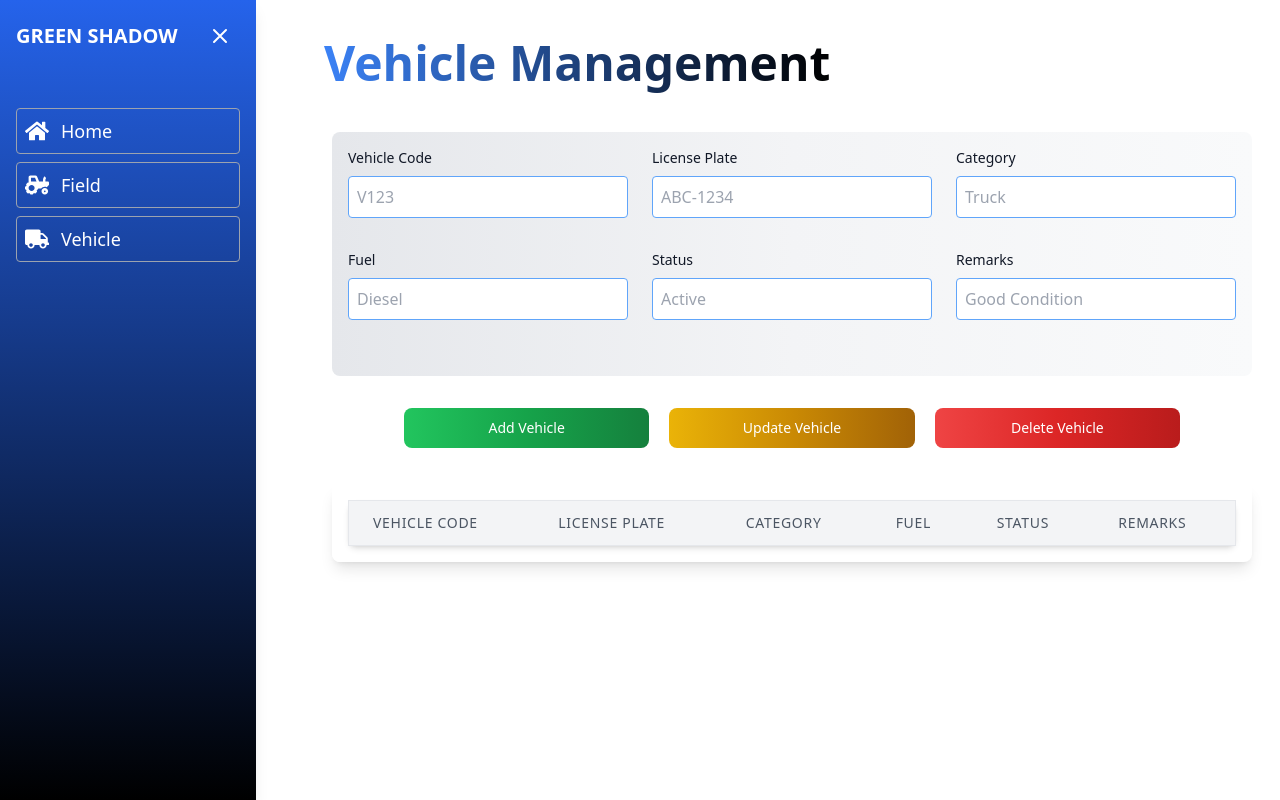
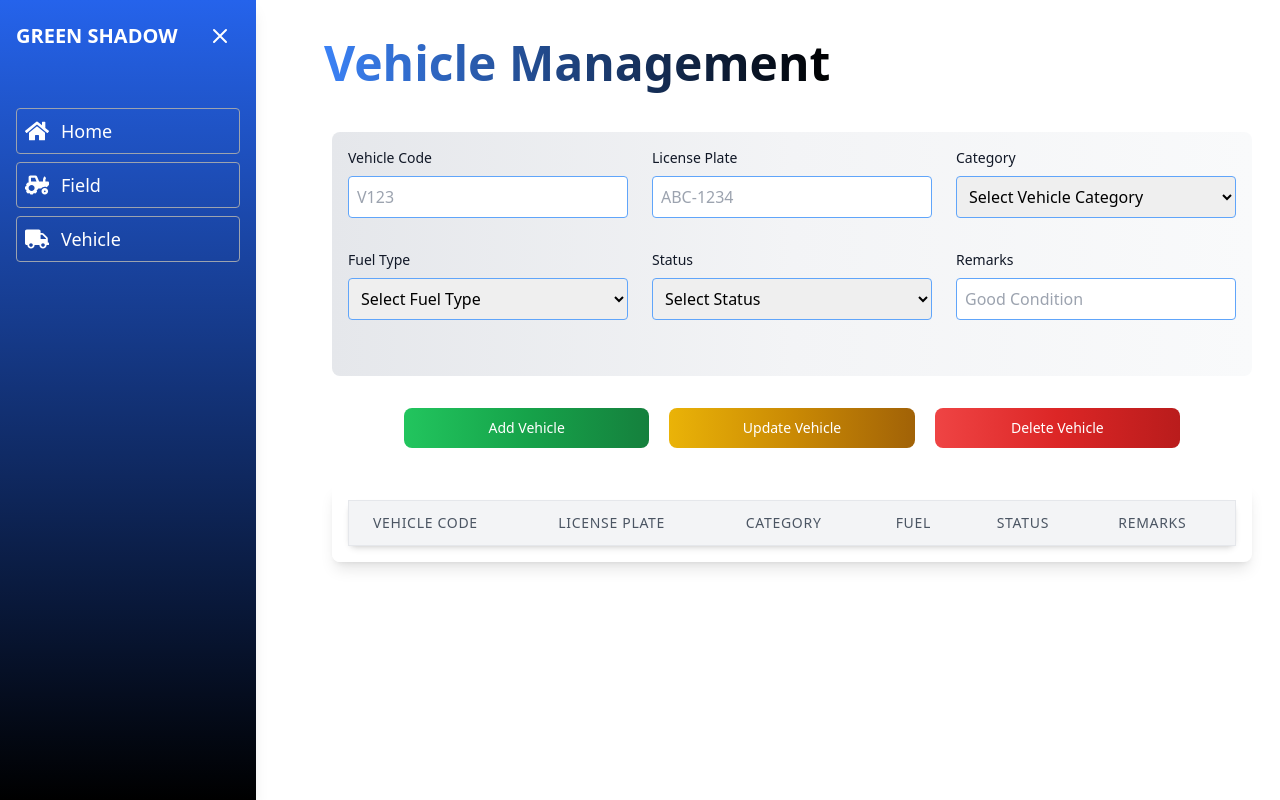
Before and after one commit to sandeeparavindi/React-Farm_Management, a React (Vite) app: page /vehicles in a window 1280 px wide. Built offline with nearby package versions, Linux system fonts and the light colour scheme.

Commit message:
add select option to vehicle form

```diff
--- a/src/components/vehicle/VehicleFormComponent.tsx
+++ b/src/components/vehicle/VehicleFormComponent.tsx
@@ -117,55 +117,79 @@ export const VehicleFormComponent = () => {
                     </div>
                     <div>
                         <label
-                            htmlFor="category"
+                            htmlFor="vehicleCategory"
                             className="block mb-2 text-sm font-medium text-gray-900 dark:text-dark"
                         >
                             Category
                         </label>
-                        <input
-                            type="text"
-                            id="category"
+                        <select
+                            id="vehicleCategory"
+                            className="w-full p-2 border rounded border-blue-400 mb-2"
+                            value={category}
                             onChange={(e) => setCategory(e.target.value)}
-                            value={category}
-                            className="w-full p-2 border rounded border-blue-400 mb-2"
-                            placeholder="Truck"
                             required
-                        />
+                        >
+                            <option value="" disabled>
+                                Select Vehicle Category
+                            </option>
+                            <option value="Car">Car</option>
+                            <option value="Van">Van</option>
+                            <option value="Motorbikes">Motorbikes</option>
+                            <option value="Tractors-Land masters">Tractors-Land masters</option>
+                            <option value="Tractors-4WD">Tractors-4WD</option>
+                            <option value="Tankers truck">Tankers truck</option>
+                            <option value="Land vehicles">Land vehicles</option>
+                            <option value="Lorry">Lorry</option>
+                        </select>
                     </div>
+
                     <div>
                         <label
-                            htmlFor="fuel"
+                            htmlFor="fuelType"
                             className="block mb-2 text-sm font-medium text-gray-900 dark:text-dark"
                         >
-                            Fuel
+                            Fuel Type
                         </label>
-                        <input
-                            type="text"
-                            id="fuel"
+                        <select
+                            id="fuelType"
+                            className="w-full p-2 border rounded border-blue-400"
+                            value={fuel}
                             onChange={(e) => setFuel(e.target.value)}
-                            value={fuel}
-                            className="w-full p-2 border rounded border-blue-400"
-                            placeholder="Diesel"
                             required
-                        />
+                        >
+                            <option value="" disabled>
+                                Select Fuel Type
+                            </option>
+                            <option value="Petrol">Petrol</option>
+                            <option value="Diesel">Diesel</option>
+                            <option value="Kerosene">Kerosene</option>
+                            <option value="Fuel oil">Fuel oil</option>
+                            <option value="Bitumen">Bitumen</option>
+                        </select>
                     </div>
+
                     <div>
                         <label
-                            htmlFor="status"
+                            htmlFor="vehicleStatus"
                             className="block mb-2 text-sm font-medium text-gray-900 dark:text-dark"
                         >
                             Status
                         </label>
-                        <input
-                            type="text"
-                            id="status"
+                        <select
+                            id="vehicleStatus"
+                            className="w-full p-2 border rounded border-blue-400"
+                            value={status}
                             onChange={(e) => setStatus(e.target.value)}
-                            value={status}
-                            className="w-full p-2 border rounded border-blue-400"
-                            placeholder="Active"
                             required
-                        />
+                        >
+                            <option value="" disabled>
+                                Select Status
+                            </option>
+                            <option value="Available">Available</option>
+                            <option value="Out of Service">Out of Service</option>
+                        </select>
                     </div>
+
                     <div>
                         <label
                             htmlFor="remarks"
```
